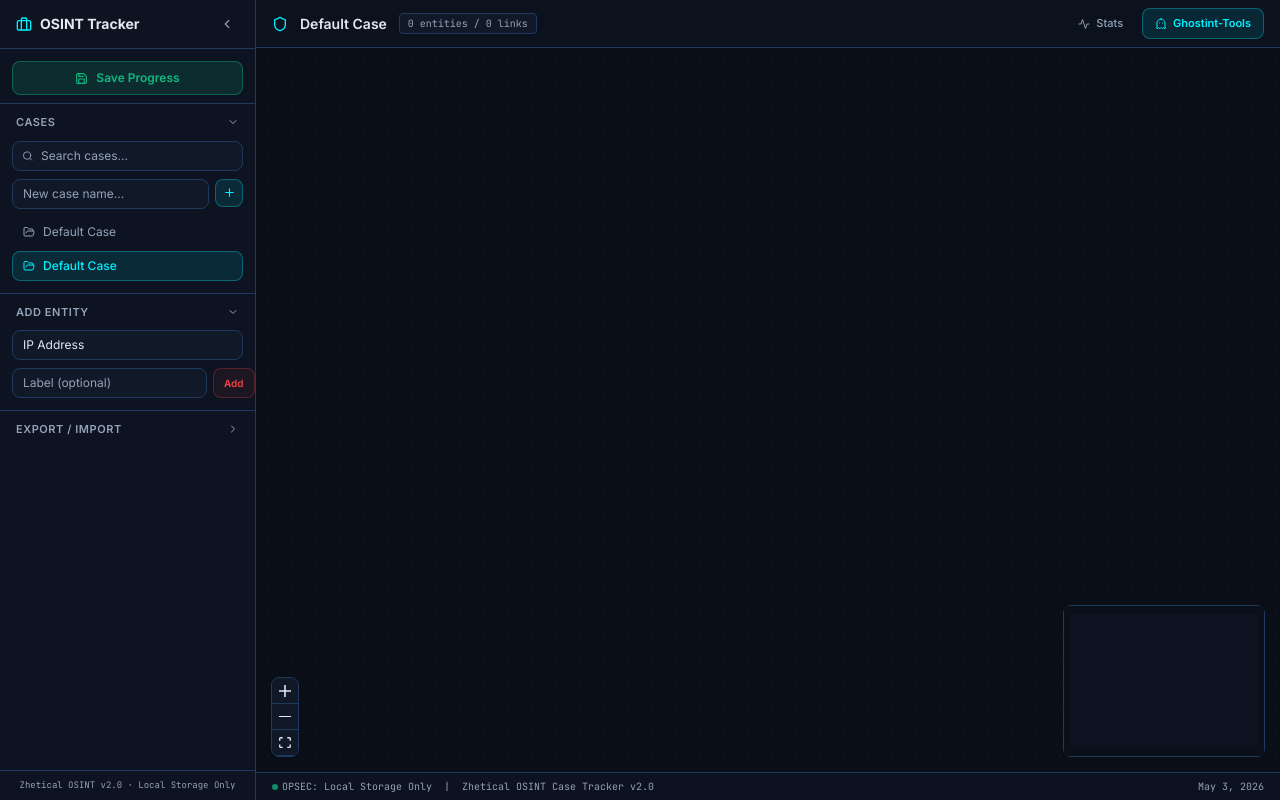
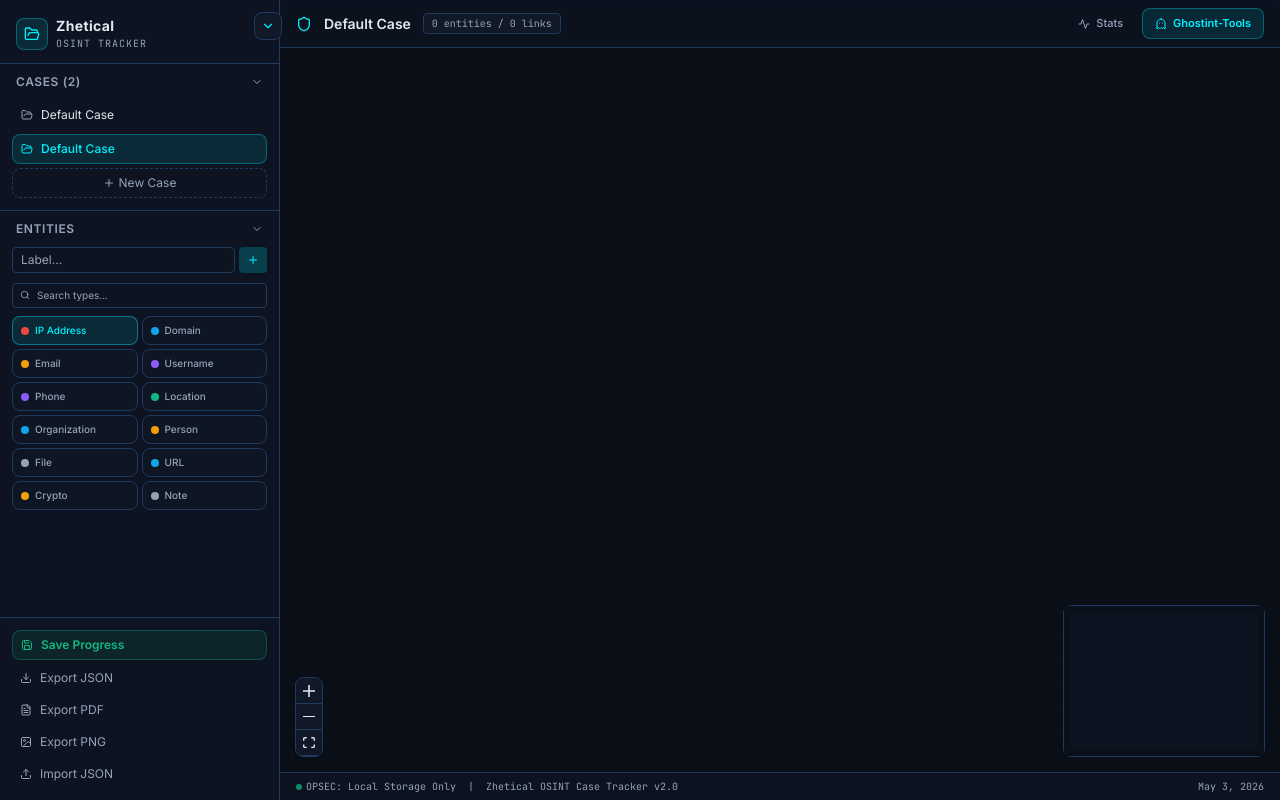
Before and after one commit to CyberZ7/Zhetikal_OSINT_tracker, a React (Vite) app: page / in a window 1280 px wide. Built offline with nearby package versions, Linux system fonts and the light colour scheme.

Commit message:
Updated Sidebar.tsx

```diff
--- a/src/components/Sidebar.tsx
+++ b/src/components/Sidebar.tsx
@@ -1,8 +1,7 @@
-import { useState, useRef } from 'react';
+import { useRef, useState } from 'react';
 import {
   Plus, FolderOpen, Trash2, Download, Upload, ChevronDown,
-  ChevronRight, Search, Briefcase, FileText, Image, Save,
-  ChevronLeft, ChevronRight as ChevronRightIcon,
+  ChevronRight, Search, X, FileText, Image, Save,
 } from 'lucide-react';
 import type { CaseData, EntityType } from '../types';
 import { ENTITY_COLORS, ENTITY_LABELS } from '../types';
@@ -21,10 +20,7 @@
   onImport: (json: string) => void;
 }
 
-const ENTITY_TYPES: EntityType[] = [
-  'ip', 'domain', 'email', 'username', 'phone',
-  'location', 'organization', 'person', 'file', 'url', 'crypto', 'note',
-];
+const ENTITY_TYPES = Object.keys(ENTITY_LABELS) as EntityType[];
 
 export default function Sidebar({
   cases,
@@ -42,33 +38,40 @@
   const [collapsed, setCollapsed] = useState(false);
   const [casesOpen, setCasesOpen] = useState(true);
   const [entitiesOpen, setEntitiesOpen] = useState(true);
-  const [exportOpen, setExportOpen] = useState(false);
+  const [creatingCase, setCreatingCase] = useState(false);
   const [newCaseName, setNewCaseName] = useState('');
-  const [entityType, setEntityType] = useState<EntityType>('ip');
+  const [newCaseDesc, setNewCaseDesc] = useState('');
   const [entityLabel, setEntityLabel] = useState('');
-  const [search, setSearch] = useState('');
-  const [exporting, setExporting] = useState<'pdf' | 'png' | null>(null);
+  const [typeSearch, setTypeSearch] = useState('');
+  const [selectedType, setSelectedType] = useState<EntityType>('ip');
   const fileInputRef = useRef<HTMLInputElement>(null);
 
-  const filteredCases = cases.filter((c) =>
-    c.name.toLowerCase().includes(search.toLowerCase())
+  const filteredTypes = ENTITY_TYPES.filter((t) =>
+    t.toLowerCase().includes(typeSearch.toLowerCase()) ||
+    ENTITY_LABELS[t].toLowerCase().includes(typeSearch.toLowerCase())
   );
 
   const handleCreateCase = () => {
-    const name = newCaseName.trim() || `Case ${cases.length + 1}`;
-    const id = onCreateCase(name, '');
+    if (!newCaseName.trim()) return;
+    const id = onCreateCase(newCaseName.trim(), newCaseDesc.trim());
     onSwitchCase(id);
     setNewCaseName('');
+    setNewCaseDesc('');
+    setCreatingCase(false);
   };
 
-  const handleAddEntity = () => {
-    const label = entityLabel.trim() || ENTITY_LABELS[entityType];
-    onAddEntity(entityType, label);
+  const handleAddEntity = (type: EntityType) => {
+    setSelectedType(type);
+    onAddEntity(type, entityLabel || ENTITY_LABELS[type]);
     setEntityLabel('');
   };
 
-  const handleImport = (e: React.ChangeEvent<HTMLInputElement>) => {
-    const file = e.target.files?.[0];
+  const handleImport = () => {
+    const input = document.createElement('input');
+    input.type = 'file';
+    input.accept = '.json';
+    input.onchange = (e) => {
+      const file = (e.target as HTMLInputElement).files?.[0];
       if (!file) return;
       const reader = new FileReader();
       reader.onload = (ev) => {
@@ -76,124 +79,61 @@
         onImport(text);
       };
       reader.readAsText(file);
-    e.target.value = '';
+    };
+    input.click();
   };
 
-  const handleExportPng = async () => {
-    setExporting('png');
-    try {
-      await onExportPng();
-    } finally {
-      setExporting(null);
-    }
-  };
+  return (
+    <div
+      className="h-full flex flex-col border-r border-cyber-border bg-cyber-dark transition-all duration-300 relative"
+      style={{ width: collapsed ? 48 : 280 }}
+    >
+      {/* Collapse toggle button — floating */}
+      <button
+        onClick={() => setCollapsed(!collapsed)}
+        className="absolute top-3 z-50 p-1.5 rounded-lg bg-cyber-panel border border-cyber-border text-cyber-cyan hover:bg-cyber-border transition-colors"
+        style={{ left: collapsed ? 6 : 254 }}
+      >
+        {collapsed ? <ChevronRight size={14} /> : <ChevronDown size={14} />}
+      </button>
 
-  const handleExportPdf = async () => {
-    setExporting('pdf');
-    try {
-      await onExportPdf();
-    } finally {
-      setExporting(null);
-    }
-  };
-
-  if (collapsed) {
-    return (
-      <div className="w-12 flex flex-col items-center py-3 gap-3 bg-cyber-dark border-r border-cyber-border">
-        <button
-          onClick={() => setCollapsed(false)}
-          className="w-8 h-8 rounded-lg flex items-center justify-center text-cyber-cyan hover:bg-cyber-panel transition-colors"
-          title="Expand sidebar"
-        >
-          <ChevronRightIcon size={16} />
-        </button>
-        <div className="w-px h-4 bg-cyber-border" />
-        <button
-          onClick={onSaveProgress}
-          className="w-8 h-8 rounded-lg flex items-center justify-center text-cyber-green hover:bg-cyber-panel transition-colors"
-          title="Save Progress"
-        >
-          <Save size={16} />
-        </button>
+      {!collapsed && (
+        <div className="flex flex-col h-full overflow-hidden">
+          {/* Header */}
+          <div className="px-4 pt-4 pb-3 border-b border-cyber-border">
+            <div className="flex items-center gap-2">
+              <div className="w-8 h-8 rounded-lg bg-cyber-cyan/10 border border-cyber-cyan/30 flex items-center justify-center">
+                <FolderOpen size={16} className="text-cyber-cyan" />
               </div>
-    );
-  }
-
-  return (
-    <div className="w-64 flex flex-col bg-cyber-dark border-r border-cyber-border overflow-hidden">
-      {/* Header */}
-      <div className="flex items-center justify-between px-4 py-3 border-b border-cyber-border">
-        <div className="flex items-center gap-2">
-          <Briefcase size={16} className="text-cyber-cyan" />
-          <span className="text-sm font-bold text-cyber-text">OSINT Tracker</span>
+              <div>
+                <h1 className="text-sm font-bold text-cyber-text tracking-wide">Zhetical</h1>
+                <p className="text-[10px] text-cyber-text-dim font-mono uppercase tracking-widest">
+                  OSINT Tracker
+                </p>
               </div>
-        <button
-          onClick={() => setCollapsed(true)}
-          className="w-6 h-6 rounded flex items-center justify-center text-cyber-text-dim hover:text-cyber-cyan hover:bg-cyber-panel transition-colors"
-        >
-          <ChevronLeft size={14} />
-        </button>
+            </div>
           </div>
 
-      <div className="flex-1 overflow-y-auto">
-        {/* Save Progress — always visible, prominent */}
-        <div className="px-3 pt-3 pb-2">
-          <button
-            onClick={onSaveProgress}
-            className="w-full flex items-center justify-center gap-2 py-2 px-3 rounded-lg bg-cyber-green/15 border border-cyber-green/40 text-cyber-green text-xs font-semibold hover:bg-cyber-green/25 transition-colors"
-          >
-            <Save size={13} />
-            Save Progress
-          </button>
-        </div>
-
-        {/* Cases */}
-        <div className="border-t border-cyber-border">
+          {/* Cases section */}
+          <div className="border-b border-cyber-border">
             <button
               onClick={() => setCasesOpen(!casesOpen)}
-            className="w-full flex items-center justify-between px-4 py-2.5 text-[11px] font-semibold text-cyber-text-dim uppercase tracking-wider hover:text-cyber-text transition-colors"
+              className="w-full flex items-center justify-between px-4 py-2.5 text-xs font-semibold text-cyber-text-dim uppercase tracking-wider hover:bg-cyber-panel/50 transition-colors"
             >
-            <span>Cases</span>
+              <span>Cases ({cases.length})</span>
               {casesOpen ? <ChevronDown size={12} /> : <ChevronRight size={12} />}
             </button>
 
             {casesOpen && (
-            <div className="px-3 pb-3 space-y-2">
-              <div className="relative">
-                <Search size={11} className="absolute left-2.5 top-1/2 -translate-y-1/2 text-cyber-text-dim" />
-                <input
-                  value={search}
-                  onChange={(e) => setSearch(e.target.value)}
-                  placeholder="Search cases..."
-                  className="w-full bg-cyber-panel border border-cyber-border rounded-lg pl-7 pr-3 py-1.5 text-xs text-cyber-text placeholder-cyber-text-dim outline-none focus:border-cyber-cyan transition-colors"
-                />
-              </div>
-
-              <div className="flex gap-1.5">
-                <input
-                  value={newCaseName}
-                  onChange={(e) => setNewCaseName(e.target.value)}
-                  onKeyDown={(e) => e.key === 'Enter' && handleCreateCase()}
-                  placeholder="New case name..."
-                  className="flex-1 bg-cyber-panel border border-cyber-border rounded-lg px-2.5 py-1.5 text-xs text-cyber-text placeholder-cyber-text-dim outline-none focus:border-cyber-cyan transition-colors"
-                />
-                <button
-                  onClick={handleCreateCase}
-                  className="w-7 h-7 rounded-lg bg-cyber-cyan/10 border border-cyber-cyan/30 text-cyber-cyan flex items-center justify-center hover:bg-cyber-cyan/20 transition-colors flex-shrink-0"
-                >
-                  <Plus size={13} />
-                </button>
-              </div>
-
-              <div className="space-y-1 max-h-40 overflow-y-auto">
-                {filteredCases.map((c) => (
+              <div className="px-3 pb-3 space-y-1">
+                {cases.map((c) => (
                   <div
                     key={c.id}
                     onClick={() => onSwitchCase(c.id)}
-                    className={`group flex items-center gap-2 px-2.5 py-1.5 rounded-lg cursor-pointer transition-colors ${
+                    className={`group flex items-center gap-2 px-2 py-1.5 rounded-lg cursor-pointer transition-all ${
                       c.id === activeCaseId
                         ? 'bg-cyber-cyan/10 border border-cyber-cyan/30'
-                        : 'hover:bg-cyber-panel border border-transparent'
+                        : 'hover:bg-cyber-panel/50 border border-transparent'
                     }`}
                   >
                     <FolderOpen
@@ -202,142 +142,182 @@
                     />
                     <span
                       className={`flex-1 text-xs truncate ${
-                        c.id === activeCaseId ? 'text-cyber-cyan font-medium' : 'text-cyber-text-dim'
+                        c.id === activeCaseId ? 'text-cyber-cyan font-medium' : 'text-cyber-text'
                       }`}
                     >
                       {c.name}
                     </span>
-                    {cases.length > 1 && (
                     <button
                       onClick={(e) => {
                         e.stopPropagation();
                         onDeleteCase(c.id);
                       }}
-                        className="opacity-0 group-hover:opacity-100 w-4 h-4 rounded flex items-center justify-center text-cyber-text-dim hover:text-cyber-red transition-all"
+                      className="opacity-0 group-hover:opacity-100 p-0.5 rounded hover:bg-cyber-red/20 text-cyber-text-dim hover:text-cyber-red transition-all"
                     >
                       <Trash2 size={10} />
                     </button>
+                  </div>
+                ))}
+
+                {creatingCase ? (
+                  <div className="space-y-1.5 p-2 rounded-lg bg-cyber-panel border border-cyber-border">
+                    <input
+                      value={newCaseName}
+                      onChange={(e) => setNewCaseName(e.target.value)}
+                      placeholder="Case name..."
+                      autoFocus
+                      className="w-full bg-cyber-dark border border-cyber-border rounded px-2 py-1 text-xs text-cyber-text outline-none focus:border-cyber-cyan"
+                      onKeyDown={(e) => e.key === 'Enter' && handleCreateCase()}
+                    />
+                    <input
+                      value={newCaseDesc}
+                      onChange={(e) => setNewCaseDesc(e.target.value)}
+                      placeholder="Description (optional)..."
+                      className="w-full bg-cyber-dark border border-cyber-border rounded px-2 py-1 text-xs text-cyber-text-dim outline-none focus:border-cyber-cyan"
+                    />
+                    <div className="flex gap-1">
+                      <button
+                        onClick={handleCreateCase}
+                        className="flex-1 py-1 rounded text-[10px] font-semibold bg-cyber-cyan/20 text-cyber-cyan hover:bg-cyber-cyan/30 transition-colors"
+                      >
+                        Create
+                      </button>
+                      <button
+                        onClick={() => setCreatingCase(false)}
+                        className="px-2 py-1 rounded text-[10px] text-cyber-text-dim hover:bg-cyber-panel transition-colors"
+                      >
+                        <X size={10} />
+                      </button>
+                    </div>
+                  </div>
+                ) : (
+                  <button
+                    onClick={() => setCreatingCase(true)}
+                    className="w-full flex items-center justify-center gap-1 py-1.5 rounded-lg border border-dashed border-cyber-border text-xs text-cyber-text-dim hover:border-cyber-cyan/50 hover:text-cyber-cyan transition-colors"
+                  >
+                    <Plus size={12} />
+                    New Case
+                  </button>
                 )}
               </div>
+            )}
+          </div>
+
+          {/* Entities section */}
+          <div className="flex-1 overflow-y-auto">
+            <button
+              onClick={() => setEntitiesOpen(!entitiesOpen)}
+              className="w-full flex items-center justify-between px-4 py-2.5 text-xs font-semibold text-cyber-text-dim uppercase tracking-wider hover:bg-cyber-panel/50 transition-colors"
+            >
+              <span>Entities</span>
+              {entitiesOpen ? <ChevronDown size={12} /> : <ChevronRight size={12} />}
+            </button>
+
+            {entitiesOpen && (
+              <div className="px-3 pb-3 space-y-2">
+                {/* Label input + add button */}
+                <div className="flex gap-1">
+                  <input
+                    value={entityLabel}
+                    onChange={(e) => setEntityLabel(e.target.value)}
+                    placeholder="Label..."
+                    className="flex-1 bg-cyber-dark border border-cyber-border rounded px-2 py-1 text-xs text-cyber-text outline-none focus:border-cyber-cyan"
+                    onKeyDown={(e) => e.key === 'Enter' && handleAddEntity(selectedType)}
+                  />
+                  <button
+                    onClick={() => handleAddEntity(selectedType)}
+                    className="px-2 py-1 rounded bg-cyber-cyan/20 text-cyber-cyan hover:bg-cyber-cyan/30 transition-colors"
+                  >
+                    <Plus size={12} />
+                  </button>
+                </div>
+
+                {/* Type search */}
+                <div className="relative">
+                  <Search size={10} className="absolute left-2 top-1/2 -translate-y-1/2 text-cyber-text-dim" />
+                  <input
+                    value={typeSearch}
+                    onChange={(e) => setTypeSearch(e.target.value)}
+                    placeholder="Search types..."
+                    className="w-full bg-cyber-dark border border-cyber-border rounded pl-6 pr-2 py-1 text-[10px] text-cyber-text outline-none focus:border-cyber-cyan"
+                  />
+                </div>
+
+                {/* Entity type grid */}
+                <div className="grid grid-cols-2 gap-1">
+                  {filteredTypes.map((type) => (
+                    <button
+                      key={type}
+                      onClick={() => handleAddEntity(type)}
+                      className={`flex items-center gap-1.5 px-2 py-1.5 rounded-lg text-[10px] font-medium border transition-all ${
+                        selectedType === type
+                          ? 'border-cyber-cyan/40 bg-cyber-cyan/10 text-cyber-cyan'
+                          : 'border-cyber-border bg-cyber-panel/50 text-cyber-text-dim hover:border-cyber-border hover:bg-cyber-panel hover:text-cyber-text'
+                      }`}
+                    >
+                      <span
+                        className="w-2 h-2 rounded-full shrink-0"
+                        style={{ background: ENTITY_COLORS[type] }}
+                      />
+                      {ENTITY_LABELS[type]}
+                    </button>
                   ))}
                 </div>
               </div>
             )}
           </div>
 
-        {/* Add Entity */}
-        <div className="border-t border-cyber-border">
+          {/* Bottom actions */}
+          <div className="border-t border-cyber-border p-3 space-y-1">
+            {/* Save Progress — prominent */}
             <button
-            onClick={() => setEntitiesOpen(!entitiesOpen)}
-            className="w-full flex items-center justify-between px-4 py-2.5 text-[11px] font-semibold text-cyber-text-dim uppercase tracking-wider hover:text-cyber-text transition-colors"
+              onClick={onSaveProgress}
+              disabled={!activeCaseId}
+              className="w-full flex items-center gap-2 px-2 py-1.5 rounded-lg text-xs font-semibold text-cyber-green bg-cyber-green/10 hover:bg-cyber-green/20 border border-cyber-green/30 hover:border-cyber-green/50 transition-colors disabled:opacity-30"
             >
-            <span>Add Entity</span>
-            {entitiesOpen ? <ChevronDown size={12} /> : <ChevronRight size={12} />}
+              <Save size={12} />
+              Save Progress
             </button>
 
-          {entitiesOpen && (
-            <div className="px-3 pb-3 space-y-2">
-              <select
-                value={entityType}
-                onChange={(e) => setEntityType(e.target.value as EntityType)}
-                className="w-full bg-cyber-panel border border-cyber-border rounded-lg px-2.5 py-1.5 text-xs text-cyber-text outline-none focus:border-cyber-cyan transition-colors appearance-none cursor-pointer"
-              >
-                {ENTITY_TYPES.map((t) => (
-                  <option key={t} value={t}>
-                    {ENTITY_LABELS[t]}
-                  </option>
-                ))}
-              </select>
-
-              <div className="flex gap-1.5">
-                <input
-                  value={entityLabel}
-                  onChange={(e) => setEntityLabel(e.target.value)}
-                  onKeyDown={(e) => e.key === 'Enter' && handleAddEntity()}
-                  placeholder={`Label (optional)`}
-                  className="flex-1 bg-cyber-panel border border-cyber-border rounded-lg px-2.5 py-1.5 text-xs text-cyber-text placeholder-cyber-text-dim outline-none focus:border-cyber-cyan transition-colors"
-                />
-                <button
-                  onClick={handleAddEntity}
-                  className="px-2.5 py-1.5 rounded-lg text-[10px] font-semibold border transition-colors flex-shrink-0"
-                  style={{
-                    color: ENTITY_COLORS[entityType],
-                    borderColor: `${ENTITY_COLORS[entityType]}44`,
-                    background: `${ENTITY_COLORS[entityType]}11`,
-                  }}
-                >
-                  Add
-                </button>
-              </div>
-            </div>
-          )}
-        </div>
-
-        {/* Export / Import */}
-        <div className="border-t border-cyber-border">
-          <button
-            onClick={() => setExportOpen(!exportOpen)}
-            className="w-full flex items-center justify-between px-4 py-2.5 text-[11px] font-semibold text-cyber-text-dim uppercase tracking-wider hover:text-cyber-text transition-colors"
-          >
-            <span>Export / Import</span>
-            {exportOpen ? <ChevronDown size={12} /> : <ChevronRight size={12} />}
-          </button>
-
-          {exportOpen && (
-            <div className="px-3 pb-3 space-y-1.5">
             <button
               onClick={onExport}
-                className="w-full flex items-center gap-2 px-3 py-2 rounded-lg bg-cyber-panel border border-cyber-border text-cyber-text-dim text-xs hover:text-cyber-text hover:border-cyber-cyan/40 transition-colors"
+              disabled={!activeCaseId}
+              className="w-full flex items-center gap-2 px-2 py-1.5 rounded-lg text-xs text-cyber-text-dim hover:bg-cyber-panel hover:text-cyber-text transition-colors disabled:opacity-30"
             >
               <Download size={12} />
               Export JSON
             </button>
 
             <button
-                onClick={handleExportPng}
-                disabled={exporting !== null}
-                className="w-full flex items-center gap-2 px-3 py-2 rounded-lg bg-cyber-panel border border-cyber-border text-cyber-text-dim text-xs hover:text-cyber-text hover:border-cyber-cyan/40 transition-colors disabled:opacity-50"
+              onClick={onExportPdf}
+              disabled={!activeCaseId}
+              className="w-full flex items-center gap-2 px-2 py-1.5 rounded-lg text-xs text-cyber-text-dim hover:bg-cyber-panel hover:text-cyber-text transition-colors disabled:opacity-30"
             >
-                <Image size={12} />
-                {exporting === 'png' ? 'Capturing...' : 'Export PNG'}
+              <FileText size={12} />
+              Export PDF
             </button>
 
             <button
-                onClick={handleExportPdf}
-                disabled={exporting !== null}
-                className="w-full flex items-center gap-2 px-3 py-2 rounded-lg bg-cyber-panel border border-cyber-border text-cyber-text-dim text-xs hover:text-cyber-text hover:border-cyber-cyan/40 transition-colors disabled:opacity-50"
+              onClick={onExportPng}
+              disabled={!activeCaseId}
+              className="w-full flex items-center gap-2 px-2 py-1.5 rounded-lg text-xs text-cyber-text-dim hover:bg-cyber-panel hover:text-cyber-text transition-colors disabled:opacity-30"
             >
-                <FileText size={12} />
-                {exporting === 'pdf' ? 'Generating...' : 'Export PDF'}
+              <Image size={12} />
+              Export PNG
             </button>
 
-              <div className="h-px bg-cyber-border my-1" />
-
             <button
-                onClick={() => fileInputRef.current?.click()}
-                className="w-full flex items-center gap-2 px-3 py-2 rounded-lg bg-cyber-panel border border-cyber-border text-cyber-text-dim text-xs hover:text-cyber-text hover:border-cyber-cyan/40 transition-colors"
+              onClick={handleImport}
+              className="w-full flex items-center gap-2 px-2 py-1.5 rounded-lg text-xs text-cyber-text-dim hover:bg-cyber-panel hover:text-cyber-text transition-colors"
             >
               <Upload size={12} />
-                Import Case (.json)
+              Import JSON
             </button>
-              <input
-                ref={fileInputRef}
-                type="file"
-                accept=".json"
-                onChange={handleImport}
-                className="hidden"
-              />
+          </div>
         </div>
       )}
-        </div>
-      </div>
 
-      {/* Footer */}
-      <div className="px-4 py-2 border-t border-cyber-border">
-        <p className="text-[9px] font-mono text-cyber-text-dim text-center">
-          Zhetical OSINT v2.0 · Local Storage Only
-        </p>
-      </div>
+      <input ref={fileInputRef} type="file" accept=".json" className="hidden" />
     </div>
   );
 }
```
Lines whose indentation alone changed are shown as unchanged.
